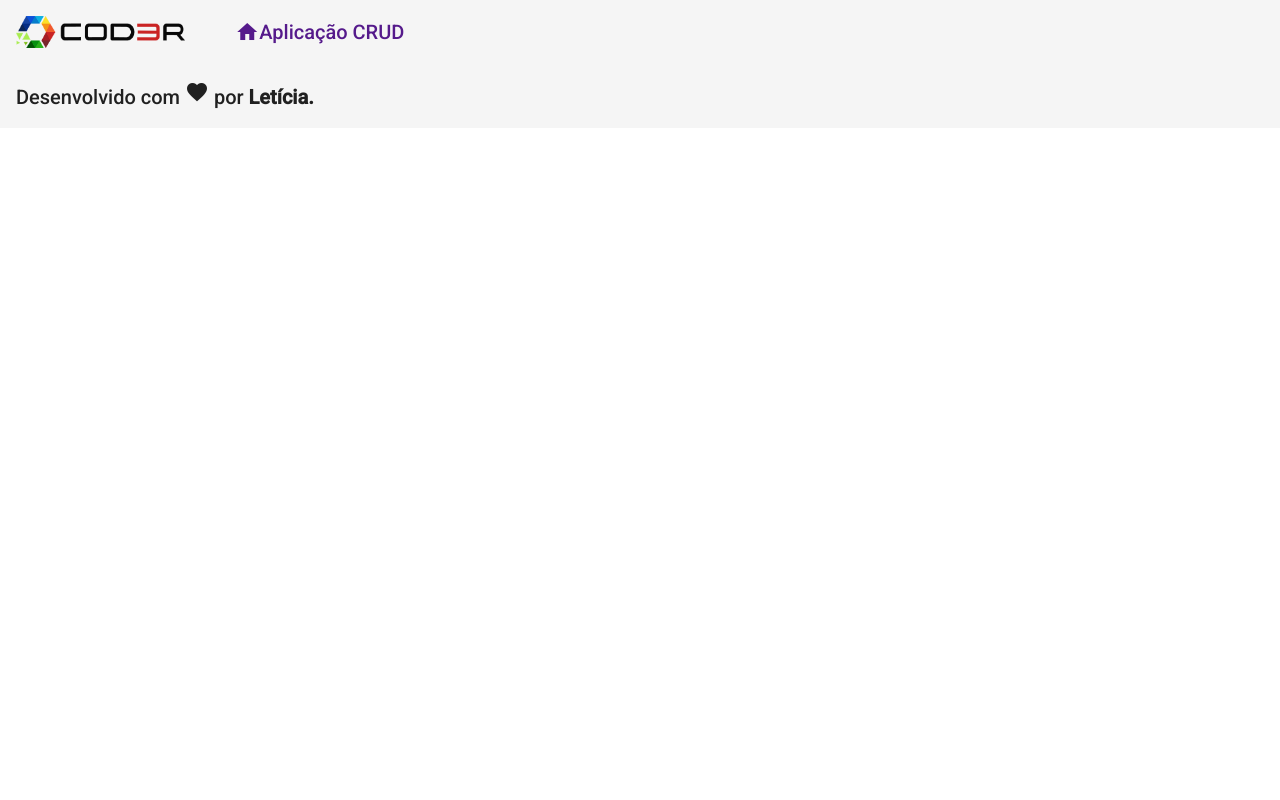
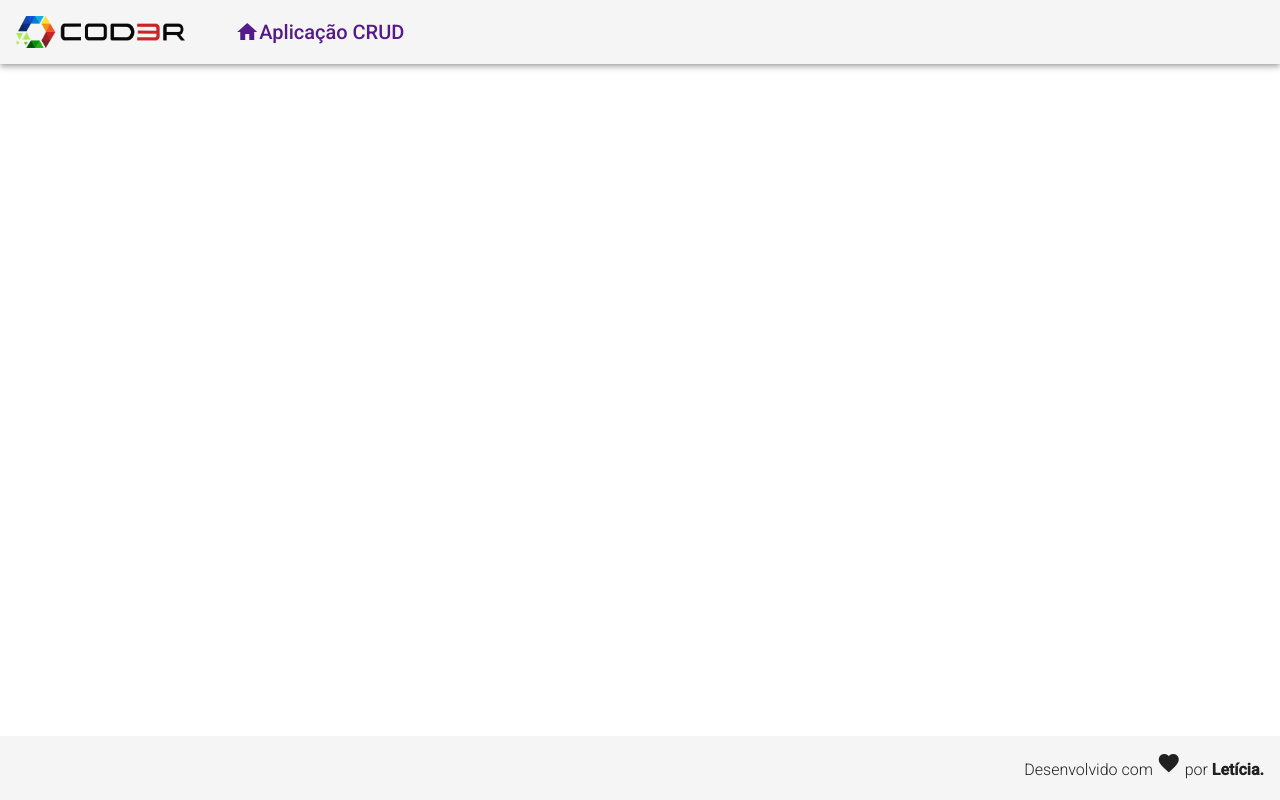
Before and after one commit to LeticiaTP/Cod3r-Angular, an Angular app in the folder frontend/: page / in a window 1280 px wide. Built offline with nearby package versions, Linux system fonts and the light colour scheme.

Commit message:
Adiciona css ao footer

```diff
--- a/frontend/src/app/components/template/footer/footer.component.css
+++ b/frontend/src/app/components/template/footer/footer.component.css
@@ -0,0 +1,11 @@
+.footer {
+    position: fixed;
+    bottom: 0;
+    display: flex;
+    justify-content: flex-end;
+}
+
+.footer span {
+    font-size: 1rem;
+    font-weight: 300;
+}
```
